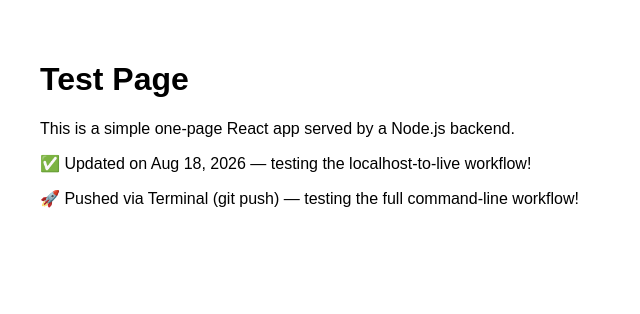
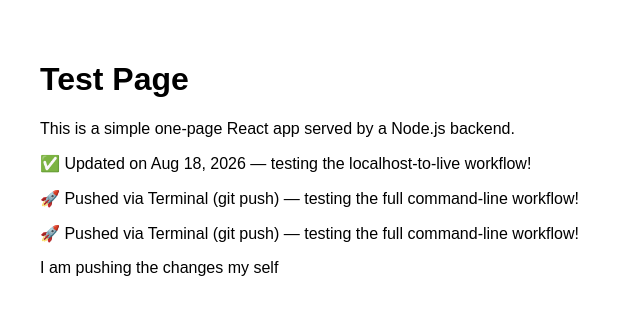
Before and after one commit to sabausman96/demo, a React (Vite) app: page / in a window 1280 px wide. Shown: the top 314 px of the page, without its empty margins (0-640 px from the left). Built offline with nearby package versions, Linux system fonts and the light colour scheme; the HTML template or start-up script is replaced by a standard one.

Commit message:
added new lines

```diff
--- a/src/App.jsx
+++ b/src/App.jsx
@@ -7,6 +7,8 @@ function App() {
       <p>This is a simple one‑page React app served by a Node.js backend.</p>
       <p>✅ Updated on Aug 18, 2026 — testing the localhost-to-live workflow!</p>
       <p>🚀 Pushed via Terminal (git push) — testing the full command-line workflow!</p>
+      <p>🚀 Pushed via Terminal (git push) — testing the full command-line workflow!</p>
+      <p>I am pushing the changes my self</p>
     </div>
   );
 }
```
